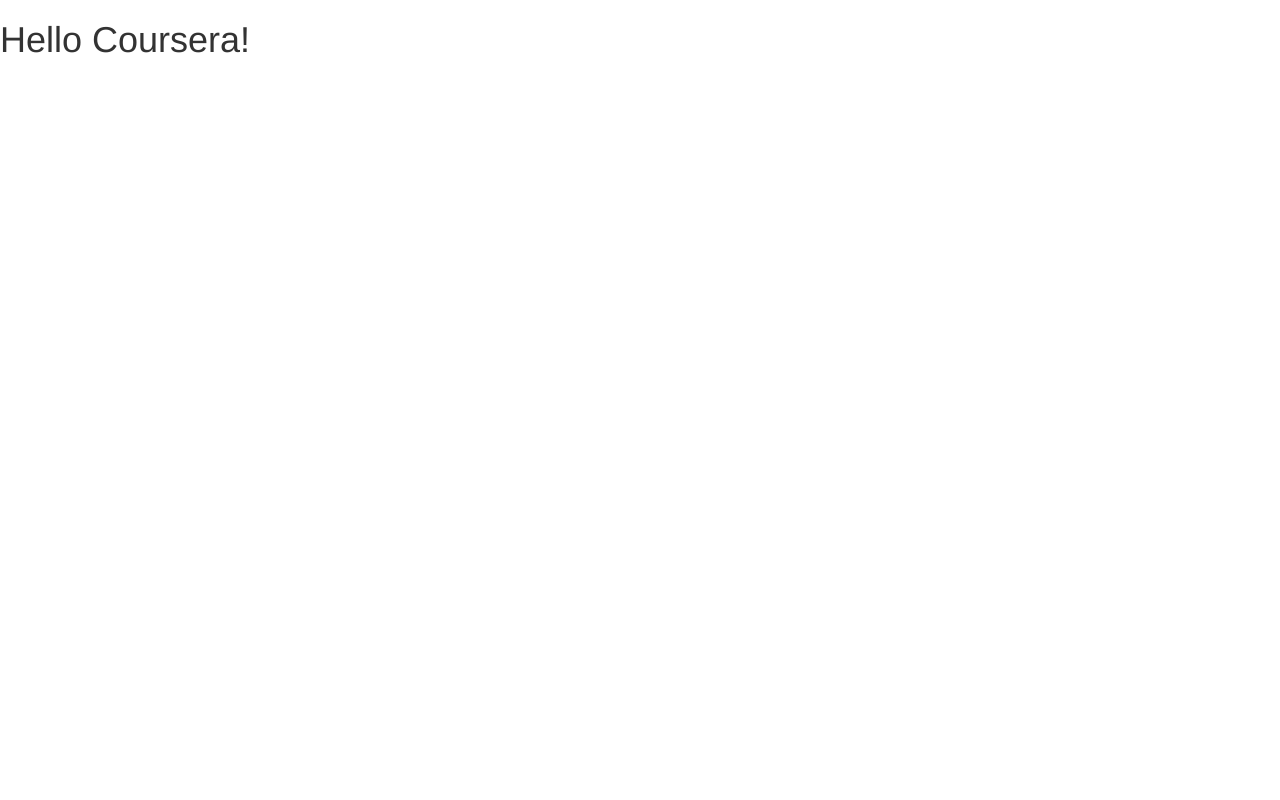
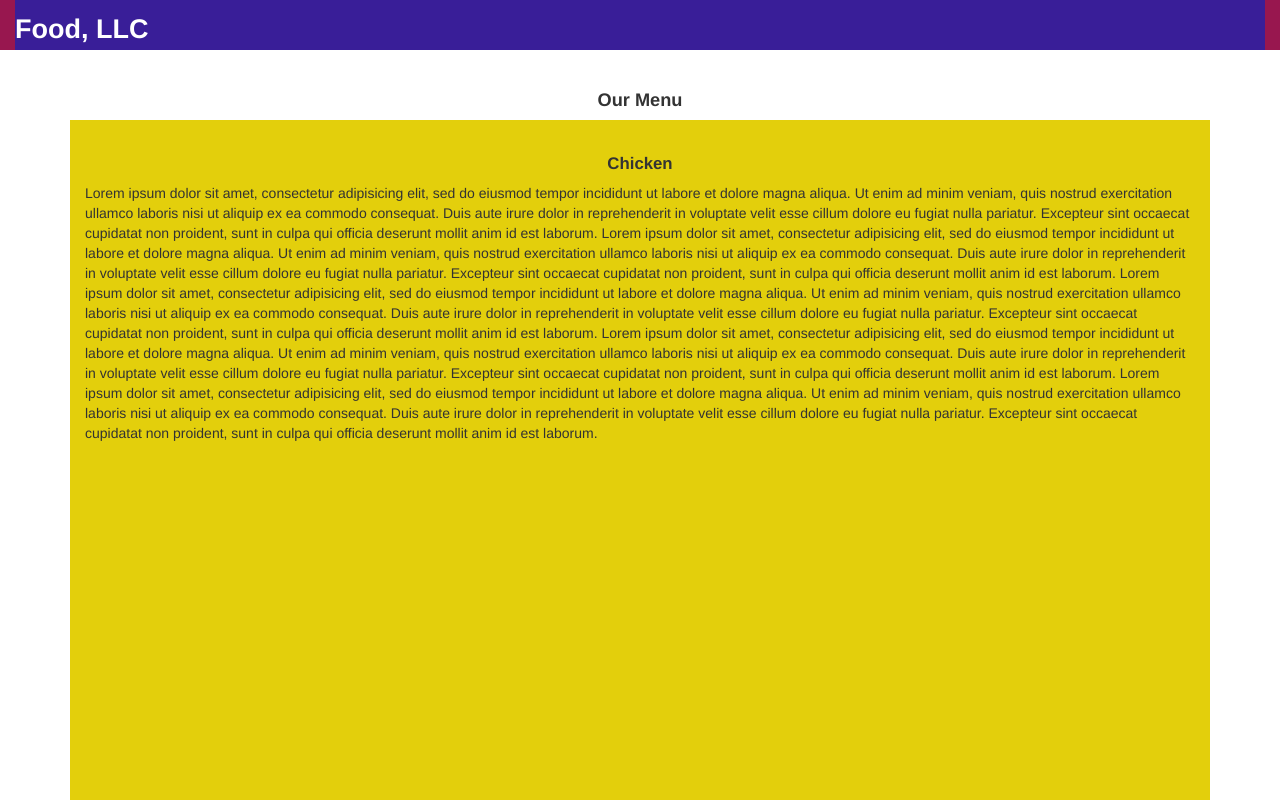
Before and after one commit to yinpeng/hcj4wd, a plain HTML site: page module3-solution/index.html in a window 1280 px wide. Shown: the top 800 px of the page. Drawn offline with Linux system fonts and the light colour scheme.

Commit message:
Solution for Assignment 3, Required

```diff
--- a/module3-solution/css/styles.css
+++ b/module3-solution/css/styles.css
@@ -0,0 +1,48 @@
+body {
+    font-family: "Helvetica Neue", Helvetica, Arial, sans-serif;
+}
+
+#header-nav {
+    border-radius: 0;
+    border: 0;
+    background-color: #98174f;
+}
+
+.navbar-brand h1 {
+    margin-top: 0;
+    margin-bottom: 0;
+    color: #fff;
+    font-size: 1.5em;
+    font-weight: bold;
+}
+
+#collapsable-nav {
+    background-color: #391e98;
+}
+
+#nav-list>li {
+    color: #fff293;
+    font-size: 1.15em;
+    font-weight: bold;
+    line-height: 2;
+}
+
+#page-heading {
+    font-size: 1.3em;
+    font-weight: bold;
+}
+
+.food-tile {
+    background-color: #e3cf0c;
+    padding: 15px;
+}
+
+.food-tile .title {
+    font-size: 1.2em;
+    font-weight: bold;
+    text-align: center;
+}
+
+#chicken {
+    height: 1000px;
+}
--- a/module3-solution/index.html
+++ b/module3-solution/index.html
@@ -12,13 +12,67 @@
       <script src="https://oss.maxcdn.com/respond/1.4.2/respond.min.js"></script>
     <![endif]-->
 
-    <title>Boostrap Starter Page</title>
+    <title>Food, LLC</title>
     <link rel="stylesheet" href="css/bootstrap.min.css">
     <link rel="stylesheet" href="css/styles.css">
   </head>
 <body>
+  <header>
+    <nav id="header-nav" class="navbar navbar-default">
+      <div class="container-fluid">
+        <div class="navbar-header">
+          <div class="navbar-brand"><h1>Food, LLC</h1></div>
+          <button type="button" class="navbar-toggle collapsed" data-toggle="collapse" data-target="#collapsable-nav" aria-expanded="false">
+            <span class="sr-only">Toggle navigation</span>
+            <span class="icon-bar"></span>
+            <span class="icon-bar"></span>
+            <span class="icon-bar"></span>
+          </button>
+        </div>
 
-  <h1>Hello Coursera!</h1>
+        <div id="collapsable-nav" class="collapse navbar-collapse">
+          <ul id="nav-list" class="nav navbar-nav visible-xs">
+            <li class="text-center">Chicken</li>
+            <li class="text-center">Beef</li>
+            <li class="text-center">Sushi</li>
+          </ul>
+        </div>
+      </div>
+    </nav>
+  </header>
+
+  <div id="main-content" class="container">
+    <h2 id="page-heading" class="text-center">Our Menu</h2>
+    <section id="food-tiles" class="row">
+      <div class="col-xs-12">
+        <section id="chicken" class="food-tile">
+          <h3 class="title">Chicken</h3>
+          <p class="content">
+            Lorem ipsum dolor sit amet, consectetur adipisicing elit, sed do eiusmod tempor incididunt ut labore et dolore magna aliqua.
+            Ut enim ad minim veniam, quis nostrud exercitation ullamco laboris nisi ut aliquip ex ea commodo consequat.
+            Duis aute irure dolor in reprehenderit in voluptate velit esse cillum dolore eu fugiat nulla pariatur.
+            Excepteur sint occaecat cupidatat non proident, sunt in culpa qui officia deserunt mollit anim id est laborum.
+            Lorem ipsum dolor sit amet, consectetur adipisicing elit, sed do eiusmod tempor incididunt ut labore et dolore magna aliqua.
+            Ut enim ad minim veniam, quis nostrud exercitation ullamco laboris nisi ut aliquip ex ea commodo consequat.
+            Duis aute irure dolor in reprehenderit in voluptate velit esse cillum dolore eu fugiat nulla pariatur.
+            Excepteur sint occaecat cupidatat non proident, sunt in culpa qui officia deserunt mollit anim id est laborum.
+            Lorem ipsum dolor sit amet, consectetur adipisicing elit, sed do eiusmod tempor incididunt ut labore et dolore magna aliqua.
+            Ut enim ad minim veniam, quis nostrud exercitation ullamco laboris nisi ut aliquip ex ea commodo consequat.
+            Duis aute irure dolor in reprehenderit in voluptate velit esse cillum dolore eu fugiat nulla pariatur.
+            Excepteur sint occaecat cupidatat non proident, sunt in culpa qui officia deserunt mollit anim id est laborum.
+            Lorem ipsum dolor sit amet, consectetur adipisicing elit, sed do eiusmod tempor incididunt ut labore et dolore magna aliqua.
+            Ut enim ad minim veniam, quis nostrud exercitation ullamco laboris nisi ut aliquip ex ea commodo consequat.
+            Duis aute irure dolor in reprehenderit in voluptate velit esse cillum dolore eu fugiat nulla pariatur.
+            Excepteur sint occaecat cupidatat non proident, sunt in culpa qui officia deserunt mollit anim id est laborum.
+            Lorem ipsum dolor sit amet, consectetur adipisicing elit, sed do eiusmod tempor incididunt ut labore et dolore magna aliqua.
+            Ut enim ad minim veniam, quis nostrud exercitation ullamco laboris nisi ut aliquip ex ea commodo consequat.
+            Duis aute irure dolor in reprehenderit in voluptate velit esse cillum dolore eu fugiat nulla pariatur.
+            Excepteur sint occaecat cupidatat non proident, sunt in culpa qui officia deserunt mollit anim id est laborum.
+          </p>
+        </section>
+      </div>
+    </section>
+  </div>
 
   <!-- jQuery (Bootstrap JS plugins depend on it) -->
   <script src="js/jquery-1.11.3.min.js"></script>
```
